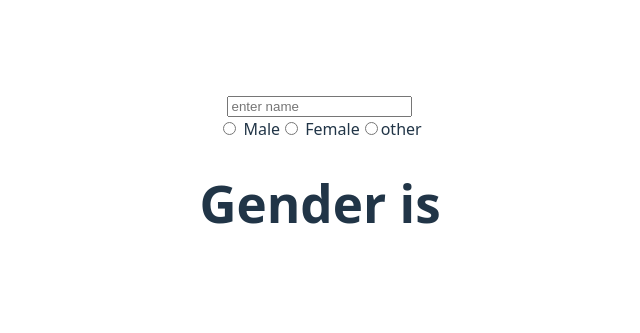
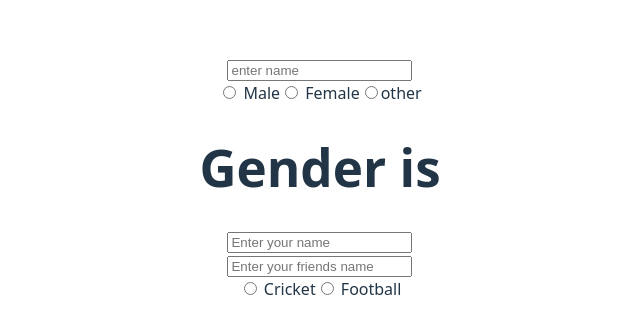
Before and after one commit to DEBAYUDHCHAKRABORTY/react-one08, a React (Vite) app in the folder pankaj/: page / in a window 1280 px wide. Shown: the part 221-554 px from the top of the page, without its empty margins (320-960 px from the left). Built offline with nearby package versions, Linux system fonts and the light colour scheme.

Commit message:
added few files (#12)

```diff
--- a/pankaj/src/App.jsx
+++ b/pankaj/src/App.jsx
@@ -2,6 +2,7 @@ import { useState } from 'react'
 import reactLogo from './assets/react.svg'
 import viteLogo from '/vite.svg'
 import Add from './assets/components/comp1'
+import Multi from './assets/components/comp2'
 import './App.css'
 
 function App() {
@@ -9,6 +10,7 @@ function App() {
   return (
     <>
       <Add/>
+      <Multi/>
     </>
   )
 }
```
Also changed, not shown: pankaj/src/assets/components/comp1.jsx (line endings or trailing spaces).
